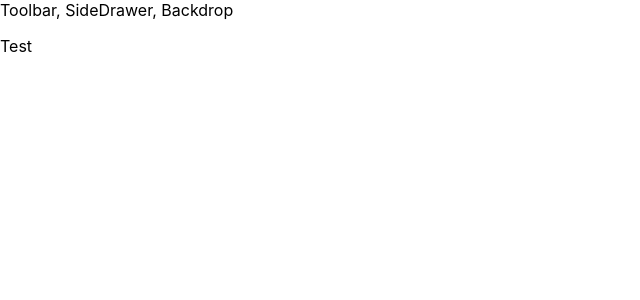
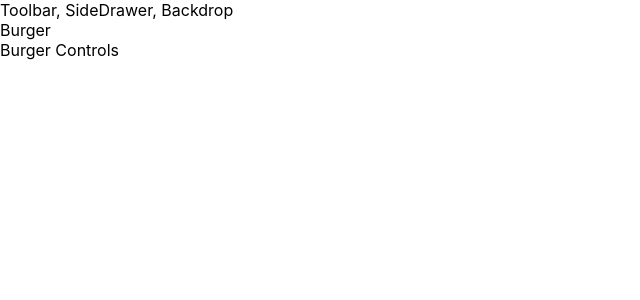
Before and after one commit to ijunaid8989/react-burgers, a React app: page / in a window 1280 px wide. Shown: the top 300 px of the page, without its empty margins (0-640 px from the left). Built offline with nearby package versions, Linux system fonts and the light colour scheme.

Commit message:
Added BurgerBuilder && Layout.

```diff
--- a/src/App.js
+++ b/src/App.js
@@ -1,11 +1,12 @@
 import React from 'react';
 import Layout from "./components/Layout/Layout";
+import BurgerBuilder from "./containers/BurgerBuilder/BurgerBuilder";
 
 function App() {
   return (
     <div>
       <Layout>
-        <p>Test</p>
+        <BurgerBuilder></BurgerBuilder>
       </Layout>
     </div>
   );
--- /dev/null
+++ b/src/components/Layout/Layout.css
@@ -0,0 +1,3 @@
+.Content {
+  margin-top: 16px;
+}
--- a/src/components/Layout/Layout.js
+++ b/src/components/Layout/Layout.js
@@ -1,10 +1,11 @@
 import React from "react";
 import Aux from "../../hoc/Aux";
+import classes from "./Layout.css"
 
 const layout = (props) => (
   <Aux>
     <div>Toolbar, SideDrawer, Backdrop</div>
-    <main>
+    <main className={classes.Content}>
       {props.children}
     </main>
   </Aux>
--- /dev/null
+++ b/src/containers/BurgerBuilder/BurgerBuilder.js
@@ -0,0 +1,15 @@
+import React, { Component } from "react";
+import Aux from "../../hoc/Aux";
+
+class BurgerBuilder extends Component {
+  render () {
+    return (
+      <Aux>
+        <div>Burger</div>
+        <div>Burger Controls</div>
+      </Aux>
+      );
+  }
+}
+
+export default BurgerBuilder;
```
